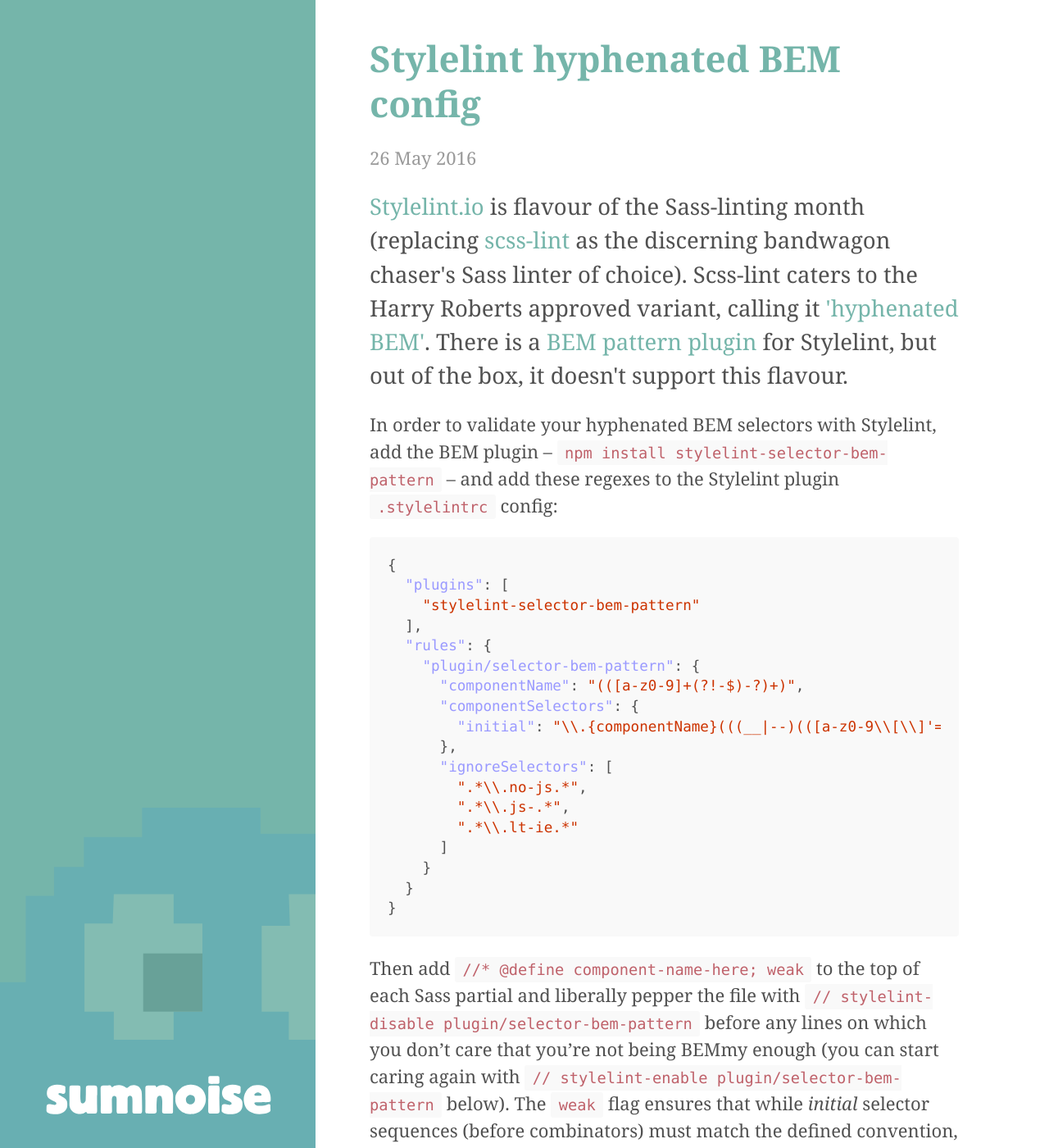
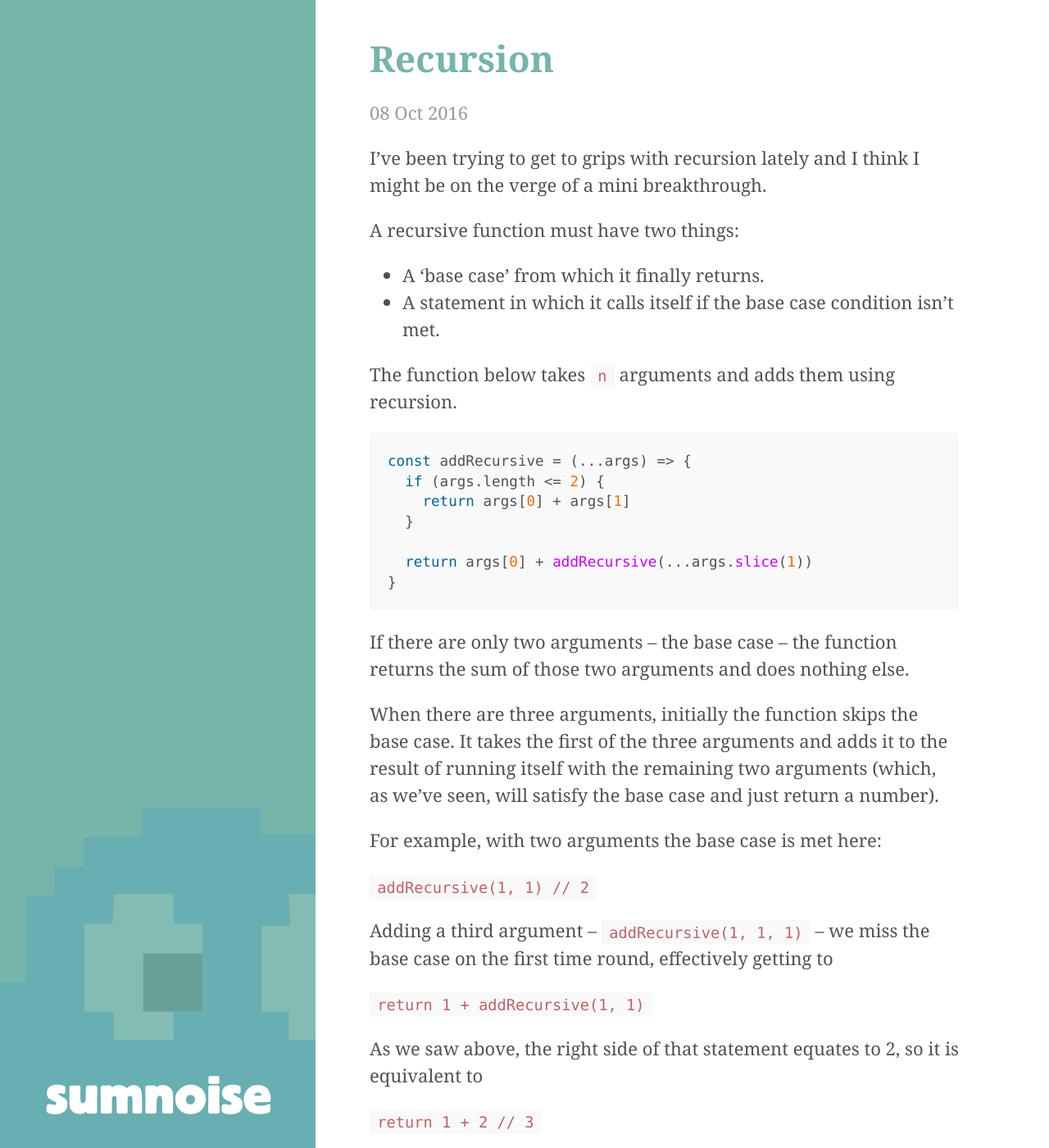
Before and after one commit to davidpmccormick/davidpmccormick.github.io, a Jekyll site: the page built from index.html, in a window 1280 px wide and 1400 px high. Shown: the whole window at 82% size. Built offline with Jekyll 4.4.1, drawn with Linux system fonts in a browser that asks for light colours; nearby versions of some CDN libraries; the list of posts is cut into pages by our own code; some of the changed text lies outside the part shown.

Commit message:
Add recursion post

```diff
--- a/_config.yml
+++ b/_config.yml
@@ -14,3 +14,6 @@
 author:
   name: 'David McCormick'
   email: 'david@sumnoise.com'
+
+# Gems
+gems: [jekyll-paginate]
--- /dev/null
+++ b/_posts/2016-10-08-recursion.md
@@ -0,0 +1,42 @@
+---
+layout: post
+title: Recursion
+---
+
+I've been trying to get to grips with recursion lately and I think I might be on the verge of a mini breakthrough.
+
+A recursive function must have two things:
+* A 'base case' from which it finally returns.
+* A statement in which it calls itself if the base case condition isn't met.
+
+The function below takes `n` arguments and adds them using recursion.
+{% highlight js %}
+const addRecursive = (...args) => {
+  if (args.length <= 2) {
+    return args[0] + args[1]
+  }
+
+  return args[0] + addRecursive(...args.slice(1))
+}
+{% endhighlight %}
+
+If there are only two arguments – the base case – the function returns the sum of those two arguments and does nothing else.
+
+When there are three arguments, initially the function skips the base case. It takes the first of the three arguments and adds it to the result of running itself with the remaining two arguments (which, as we've seen, will satisfy the base case and just return a number).
+
+For example, with two arguments the base case is met here:
+
+`addRecursive(1, 1) // 2`
+
+Adding a third argument – `addRecursive(1, 1, 1)` – we miss the base case on the first time round, effectively getting to
+
+`return 1 + addRecursive(1, 1)`
+
+As we saw above, the right side of that statement
+equates to 2, so it is equivalent to
+
+`return 1 + 2 // 3`
+
+At this point I can wrap my head around this single recursive call, because I can keep all the necessary logic in my brain at once – ultimately I can see that two numbers are going to be added together. Adding more recursive calls, I can just about figure out what's going on conceptually, but it's tricky. It's the recognition that each of the recursive functions will finally return a value out to the point from where they were called that is most brain-melting for me. A bit like *Inception*.
+
+For now I'm satisfied that I can convince myself logically of how recursion works. I think I'm a way off knowing when to use it in anger.
```
